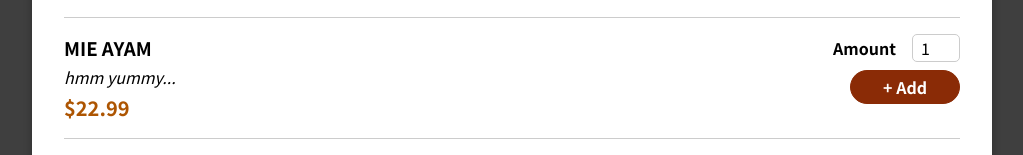
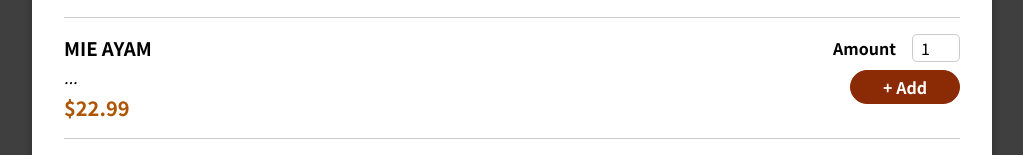
Before and after one commit to HeriSuheri/kursus-11, a React (Create React App) app: page / in a window 1280 px wide. Shown: the part 1229-1384 px from the top of the page, without its empty margins (128-1151 px from the left). Built offline with nearby package versions, Linux system fonts and the light colour scheme.

Commit message:
hapus ket

```diff
--- a/src/components/Meals/AvailableMeals.js
+++ b/src/components/Meals/AvailableMeals.js
@@ -42,7 +42,7 @@ const DUMMY_MEALS = [
   {
     id: 'm7',
     name: 'MIE AYAM',
-    description: 'hmm yummy...',
+    description: '...',
     price: 22.99,
   },
 ];
```
